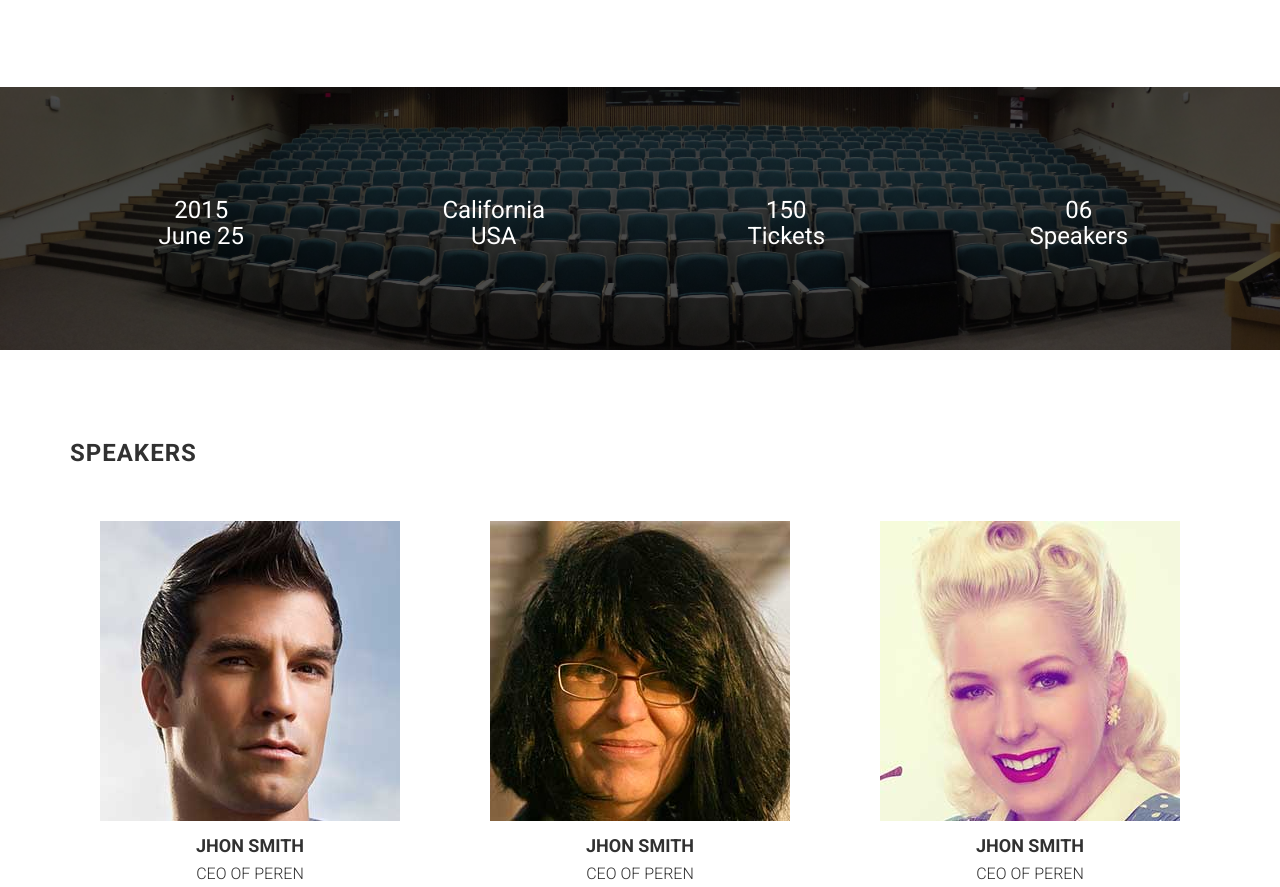
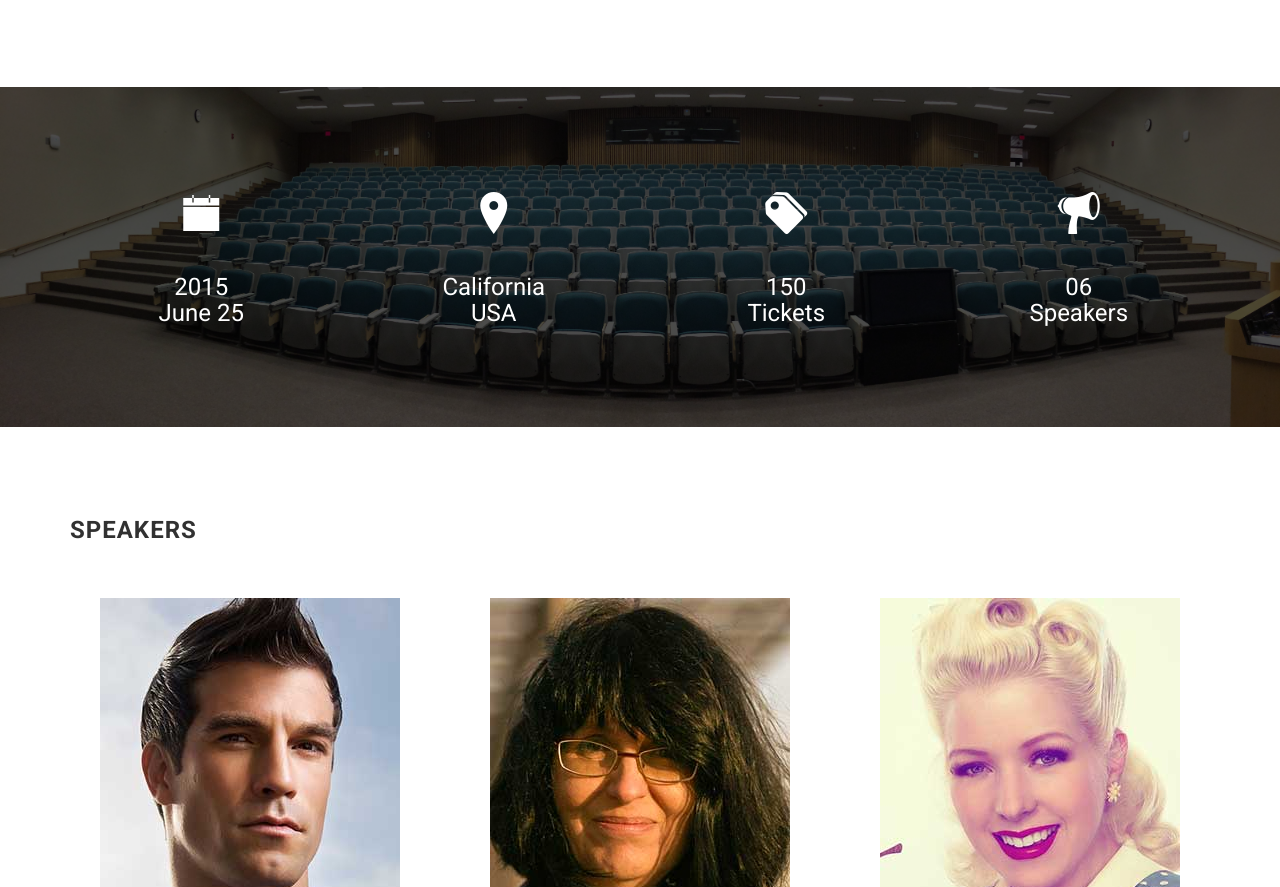
Before and after one commit to technext/conference, a website: page index.html in a window 1280 px wide. Shown: the part 1279-2166 px from the top of the page. Drawn offline with Linux system fonts and the light colour scheme; files whose address does not match are found by name.

Commit message:
fun fact icon added #3

```diff
--- a/assets/scss/_sections.scss
+++ b/assets/scss/_sections.scss
@@ -21,6 +21,11 @@
  */
 
 .facts {
+	i {
+		color: #fff;
+		font-size: 3em;
+	}
+
 	h3 {
 		color: #fff;
 		text-align: center;
--- a/index.html
+++ b/index.html
@@ -103,26 +103,30 @@
         </div><!-- /.container -->
     </section>
 
-    <section id="facts" class="section bg-image-1 facts">
+    <section id="facts" class="section bg-image-1 facts text-center">
         <div class="container">
             <div class="row">
                 <div class="col-sm-3">
 
+                    <i class="ion-ios-calendar"></i>
                     <h3>2015<br>June 25</h3>
 
                 </div>
                 <div class="col-sm-3">
 
+                    <i class="ion-ios-location"></i>
                     <h3>California<br>USA</h3>
 
                 </div>
                 <div class="col-sm-3">
 
+                    <i class="ion-pricetags"></i>
                     <h3>150<br>Tickets</h3>
 
                 </div>
                 <div class="col-sm-3">
 
+                    <i class="ion-speakerphone"></i>
                     <h3>06<br>Speakers</h3>
 
                 </div>
```
Also changed, not shown: assets/css/main.css.
